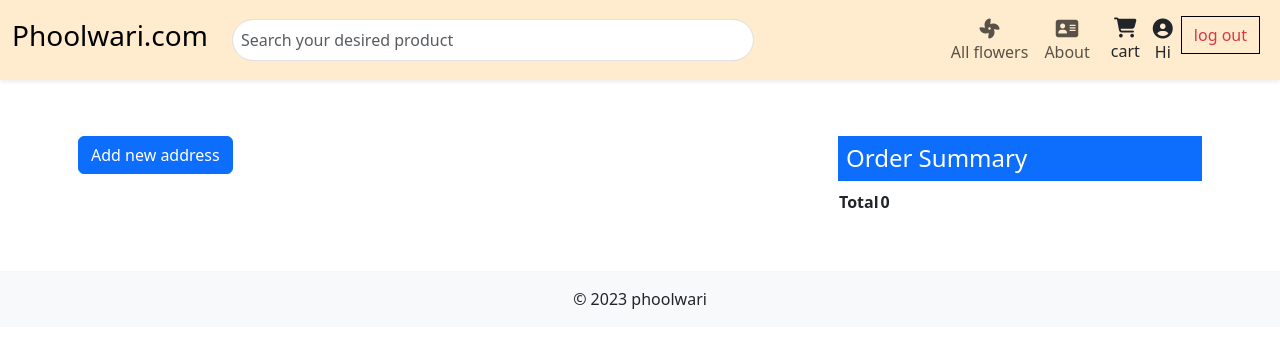
After one commit to Gautam-kr-Chauhan/phoolwari, a Django app: page /flower/check_out/ in a window 1280 px wide. The commit adds this page. Shown: the top 348 px of the page. Run offline with Django 4.2, Linux system fonts and the light colour scheme; a user stored in the database is signed in; data comes from the database, SQL or seed files in the repository; both versions use the stored data as it was after the commit; lists and menus that the app fills with data are empty; some libraries are stand-ins or nearby versions.

Commit message:
resended all program

```diff
--- a/flower/urls.py
+++ b/flower/urls.py
@@ -1,6 +1,14 @@
 from django.urls import path
-from flower.views import all_flowers,flower_category
+from flower.views import all_flowers,flower_category,flower_details,cart,add_to_cart,remove_from_cart,check_out,place_order
 urlpatterns = [
     path('all_flowers/',all_flowers,name='all_flowers'),
-    path('flower_category/<int:cid>',flower_category,name='flower_category')
+    path('flower_category/<int:cid>',flower_category,name='flower_category'),
+    path('details/<int:id>',flower_details,name='flower_details'),
+    path('cart/',cart,name='cart'),
+    path("add_to_cart/",add_to_cart,name="add_to_cart"),
+    path("remove_from_cart/<int:id>/",remove_from_cart,name="remove_from_cart"),
+    path('check_out/',check_out,name='check_out'),
+    path("place_order",place_order,name="place_order"),
+
+
 ]
--- a/flower/views.py
+++ b/flower/views.py
@@ -1,5 +1,14 @@
-from django.shortcuts import render,redirect
-from flower.models import Flower,Category
+from django.shortcuts import render,redirect,get_object_or_404
+from flower.models import Flower,Category,Order
+from user.models import Address
+
+from django.conf import settings
+from django.core.mail import send_mail
+
+
+from django.template.loader import render_to_string
+from django.utils.html import strip_tags
+from datetime import time,date,timedelta
 # Create your views here.
 
 def all_flowers(request):
@@ -22,5 +31,113 @@ def flower_category(request,cid):
         "categories":categories
     }
     #print(categories)
+    return render(request,"page/all_flowers.html",context)
 
-    return render(request,"page/index.html",context)
+def flower_details(request,id):
+    #flower=Flower.objects.get(id=id)
+    flower=get_object_or_404(Flower,id=id)
+    quantity=1
+    if request.session.get("cart_items"):
+        if request.session.get('cart_items').get(str(id)):
+            quantity=request.session.get("cart_items")[str(id)]
+    context={
+        'flower':flower,
+        'quantity':quantity
+    }
+    return render(request,"flower/flower_details.html",context)
+
+def get_cart_details(request):
+    cart_items=request.session.get('cart_items')
+    if cart_items is None:
+        cart_items={}
+    flowers=Flower.objects.filter(id__in=list(cart_items.keys()))
+    total_price=0
+    cart_details=[]
+    for flower in flowers:
+        quantity=int(cart_items[str(flower.id)])
+        price=quantity*flower.price
+        total_price+=price
+        cart_details.append({
+            "id":flower.id,
+            "name":flower.name,
+            "quantity":quantity,
+            "price":price,
+            "image":flower.image
+
+        })
+    return cart_details,total_price
+
+def cart(request):
+    cart_details,total_price =get_cart_details(request)
+    context={
+        "flowers":cart_details,
+        "total_price":total_price
+    }
+    return render(request,"flower/cart.html",context)
+
+def add_to_cart(request):
+    if request.method=="POST":
+        flower_id=request.POST.get("flower_id")
+        quantity=request.POST.get("quantity")
+        cart_items={}
+        if request.session.get("cart_items"):
+            cart_items=request.session.get("cart_items")
+        cart_items[flower_id]=quantity
+        request.session["cart_items"]=cart_items
+        print(request.session.get("cart_items"))
+    return redirect("cart")
+
+def remove_from_cart(request,id):
+    cart_items=request.session.get('cart_items')
+    del cart_items[str(id)]
+    request.session['cart_items']=cart_items
+    return redirect('cart')
+
+
+def check_out(request):
+    addresses=Address.objects.filter(user=request.user)
+    cart_details,total_price=get_cart_details(request)
+    context={
+        "addresses":addresses,
+        "flowers":cart_details,
+        'total_price':total_price
+    }
+    return render(request,'page/check_out.html',context)
+
+def place_order(request):
+    if request.method=="POST":
+        user=request.user
+        address=request.POST.get("address")
+        address=Address.objects.get(id=address)
+        payment_mode=request.POST.get('payment_mode')
+        cart_details,total_price=get_cart_details(request)
+        orders=[]
+        for flower in cart_details:
+            order = Order(
+                flower = Flower.objects.get(id=flower['id']),
+                user = user,
+                address = address,
+                quantity = flower['quantity'],
+                price = flower['price'],
+                payment_method = payment_mode
+            )
+            orders.append(order)
+    Order.objects.bulk_create(orders)
+
+    subject="Order placed sucesssfully"
+    mail_context={
+        "username":request.user.first_name+" "+request.user.last_name,
+        "flowers": cart_details,
+        "addresss":address,
+        "delivery_date": date.today() + timedelta(days=7),
+        "total_price":total_price
+    }
+    html_message=render_to_string('flower/mail_template.html',mail_context)
+    plain_message=strip_tags(html_message)
+    #body=f"Your Order is placed sucessfully. Amount {total_price}.Delivery address:{address}"
+    to=[request.user.email,]
+    from_email=settings.EMAIL_HOST_USER
+    #send_mail(subject=subject,message=body,from_email=from_email,recipient_list=to,fail_silently=False)
+    send_mail(subject=subject,message=plain_message,from_email=from_email,recipient_list=to,fail_silently=False)
+    request.session['cart_items']={}
+    return redirect('index')
--- a/pages/views.py
+++ b/pages/views.py
@@ -1,11 +1,12 @@
 from django.shortcuts import render,HttpResponse
-
+from flower.models import Category,Flower
 # Create your views here.
 def hello(request):
     return HttpResponse("Hello world,welcome to phoolwari")
 
 def index(request):
-    return render(request,'page/index.html')
+    categories=Category.objects.all()
+    return render(request,"page/index.html",{'categories':categories})
 
 def about(request):
     return render(request,'page/about2.html')
--- a/static/css/style_for_index.css
+++ b/static/css/style_for_index.css
@@ -5,7 +5,7 @@
 .bannerimg{
     height: 450px;
     width: 100%;
-    border: 30px solid rgb(243, 146, 162);s
+    border: 30px solid rgb(243, 146, 162);
 }
 .icon{
     font-size: 4rem;
--- a/templates/base.html
+++ b/templates/base.html
@@ -29,21 +29,29 @@
           </form>
           <div class="collapse navbar-collapse" id="navbarSupportedContent">
             <ul class="navbar-nav ms-auto">
-              <a class="btn border border-black m-2 rounded-0 " href="{% url "about" %}">about us</a>
+                <li class="nav-item d-flex flex-column justify-content-center align-items-center text-center">
+                  <a class="nav-link" href="{% url "all_flowers" %}"><i class="fa-solid fa-fan fa-lg"></i><br>All flowers</a>
+                </li>
+                <li class="nav-item d-flex flex-column justify-content-center align-items-center text-center">
+                  <a class="nav-link" href="{% url "about" %}"><i class="fa-solid fa-address-card fa-lg"></i><br>About</a>
+                </li>
                 {% if user.is_authenticated %}
                   <li class="nav-item">
-                    <a class="btn border border-black m-2 rounded-0 " href="">cart<i class="fa-solid fa-cart-shopping fa-lg"></i></a>
+                    <a class="btn  rounded-0 " href="{% url "cart" %}"><i class="fa-solid fa-cart-shopping fa-lg"></i><br>cart</a>
                   </li>
-                    <li class="nav-item">welcome {{user.first_name}}</h3></li>
+                  <div class ='d-flex flex-column justify-content-center align-items-center text-center'>
+
+                    <li class="nav-item "><i class="fa-solid fa-circle-user fa-lg" ></i><br>Hi {{user.first_name}}</h3></li>
+                  </div>
                     <li class="nav-item">
-                        <a class="btn border border-black m-2 rounded-0 " href="{% url "signout" %}">log out</a>
+                        <a class="btn border border-black m-2 rounded-0 btn-outline-danger" href="{% url "signout" %}">log out</a>
                     </li>
                 {% else %}
+                    {% comment %} <li class="nav-item">
+                        <a class="btn border border-black m-2 rounded-0 " href="{% url "signup" %}">Sign up</a>
+                    </li> {% endcomment %}
                     <li class="nav-item">
-                        <a class="btn border border-black m-2 rounded-0 " href="{% url "signup" %}">Sign up</a>
-                    </li>
-                    <li class="nav-item">
-                        <a class="btn bg-black text-white m-2 rounded-0 " href="{% url "signin" %}">Log In</a>
+                        <a class="btn border border-black m-2 rounded-0 btn-outline-warning " href="{% url "signin" %}">Log In</a>
                     </li>
                 {% endif %}
               </ul>
@@ -52,7 +60,7 @@
     </nav>
 
     <!-- dropdown -->
-    <div class="row" style="background-color: cornsilk;">
+    {% comment %} <div class="row" style="background-color: cornsilk;">
         <div class="col-md-1 nav2">Fesitval Gifts</div>
         <div class="col-md-1">Birthday</div>
         <div class="col-md-1">Anniversary</div>
@@ -65,7 +73,7 @@
         <div class="col-md-1">Occasions</div>
         <div class="col-md-1">Bulk-Order</div>
         <div class="col-md-1">One-day-Delivery</div>
-      </div>
+      </div> {% endcomment %}
     {% block content %}
 
     {% endblock content %}
--- a/templates/page/all_flowers.html
+++ b/templates/page/all_flowers.html
@@ -16,7 +16,7 @@
                         <div class="card-body p-0">
                             <h6 class="card-text" style="height: 50px;">{{flower.name}}</h6>
                             <p class="my-1"><i class="fa-solid fa-indian-rupee-sign"></i> {{flower.price}}</p>
-                            {% comment %} <a href="{% url 'book_details' flower.id %}" class="btn btn-sm btn-outline-primary w-100">Details</a> {% endcomment %}
+                            <a href="{% url 'flower_details' flower.id %}" class="btn btn-sm btn-outline-primary w-100">Details</a>
                         </div>
                     </div>
                 </div>
--- /dev/null
+++ b/templates/page/check_out.html
@@ -0,0 +1,85 @@
+{% extends 'base.html' %}
+{% block title %}|| Check out{% endblock title %}
+
+{% block content %}
+<div class="container my-5">
+    <div class="row">
+        <div class="col-md-4 p-2 order-md-2">
+            <h4 class="bg-primary text-white p-2">Order Summary</h4>
+            <table>
+                {% for flower in flowers %}
+                    <tr>
+                        <td>{{flower.name}} X {{flower.quantity}} : </td>
+                        <td> {{flower.price}} </td>
+                    </tr>
+                {% endfor %}
+                <tr>
+                    <th>Total</th>
+                    <th>{{total_price}}</th>
+                </tr>
+            </table>
+        </div>
+        <div class="col-md-8 p-2">
+            {% if addresses%}
+                <form action="{% url "place_order" %}" method="POST">
+                    {% csrf_token %}
+                    <h4 class="bg-primary text-white p-2">Select Address</h4>
+                    {% for a in addresses %}
+                    <label for="" class="d-block border p-2">
+                        <input type="radio" name="address" value="{{a.id}}" required> {{a}}
+                    </label>
+                    {% endfor %}
+                    <button type="button" class="btn btn-outline-primary my-2" data-bs-toggle="modal" data-bs-target="#exampleModal">
+                        Add new address
+                    </button>
+                    <h4 class="bg-primary text-white p-2 my-3">Select payment mode</h4>
+                    <label for="" class="d-block border p-2">
+                        <input type="radio" name="payment_mode" value="cod" required> Cash on delivery
+                    </label>
+                    <label for="" class="d-block border p-2">
+                        <input type="radio" name="payment_mode" value="online" required> online
+                    </label>
+                    <input type="submit" value="place Order" class="btn btn-outline-primary my-2">
+                </form>
+            {% else %}
+                {% comment %} No address available {% endcomment %}
+                <button type="button" class="btn btn-primary" data-bs-toggle="modal" data-bs-target="#exampleModal">
+                    Add new address
+                </button>
+
+            {% endif %}
+        </div>
+    </div>
+</div>
+
+<!-- Modal -->
+<div class="modal fade" id="exampleModal" tabindex="-1" aria-labelledby="exampleModalLabel" aria-hidden="true">
+    <div class="modal-dialog">
+      <div class="modal-content">
+        <div class="modal-header">
+          <h1 class="modal-title fs-5" id="exampleModalLabel">Modal title</h1>
+          <button type="button" class="btn-close" data-bs-dismiss="modal" aria-label="Close"></button>
+        </div>
+        <div class="modal-body">
+            <form action="{% url 'add_address' %}" method="POST">
+                {% csrf_token %}
+                <input type="text" name="full_name" placeholder="Full name" class="form-control mb-1" required>
+                <input type="text" name="house_address" placeholder="Flat,House no.,Building,compny,apartment" class="form-control mb-1" required>
+                <input type="text" name="street_address" placeholder="Area,Street,sector,village" class="form-control mb-1" required>
+                <input type="text" name="landmark" placeholder="landmark" class="form-control mb-1" required>
+                <input type="text" name="zip" placeholder="zip" class="form-control mb-1" required>
+                <input type="text" name="city" placeholder="city" class="form-control mb-1" required>
+                <input type="text" name="state" placeholder="state" class="form-control mb-1" required>
+                <input type="text" name="country" placeholder="country" class="form-control mb-1" required>
+                <input type="text" name="mobile" placeholder="mobile" class="form-control mb-1" required>
+                <input type="submit" value="Add" class="btn btn-outline-primary">
+            </form>
+        </div>
+        <div class="modal-footer">
+          <button type="button" class="btn btn-secondary" data-bs-dismiss="modal">Close</button>
+          {% comment %} <button type="button" class="btn btn-primary">Save changes</button> {% endcomment %}
+        </div>
+      </div>
+    </div>
+  </div>
+{% endblock content %}
--- a/user/urls.py
+++ b/user/urls.py
@@ -1,9 +1,9 @@
 from django.urls import path
-from user.views import signup,signin,signout
+from user.views import signup,signin,signout,add_address
 urlpatterns = [
     path('sign up/',signup,name='signup'),
     path('sign in/',signin,name='signin'),
     path('sign out/',signout,name='signout'),
-    #path('add_flowers/',add_flowers,name='add_flowers')
+    path('add_address/',add_address,name='add_address')
 
 ]
```
Also changed, not shown: flower/models.py (+27 -0 lines), phoolwari/settings.py (+9 -0 lines), templates/flower/cart.html (added, +43 -0 lines), templates/flower/flower_details.html (added, +72 -0 lines), templates/flower/mail_template.html (added, +52 -0 lines), templates/page/index.html (+22 -5 lines), user/models.py (+15 -0 lines), user/views.py (+29 -14 lines), db.sqlite3, flower/migrations/0006_order.py (added), user/migrations/0003_initial.py (added).
